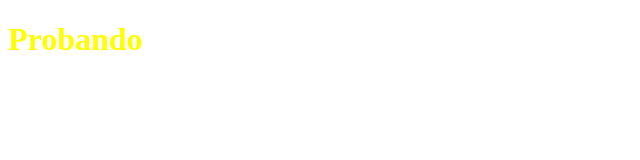
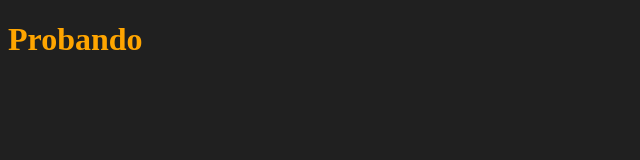
Before and after one commit to deividcode/probando, a plain HTML site: page index.html in a window 1280 px wide. Shown: the whole page, without its empty margins (0-640 px from the left). Drawn offline with Linux system fonts and the light colour scheme.

Commit message:
Cambio de color de fondo

```diff
--- a/style.css
+++ b/style.css
@@ -1,3 +1,6 @@
 body{
-    color: yellow;
+    background-color: #202020;
 }
+h1{
+    color: orange;
+}
```
